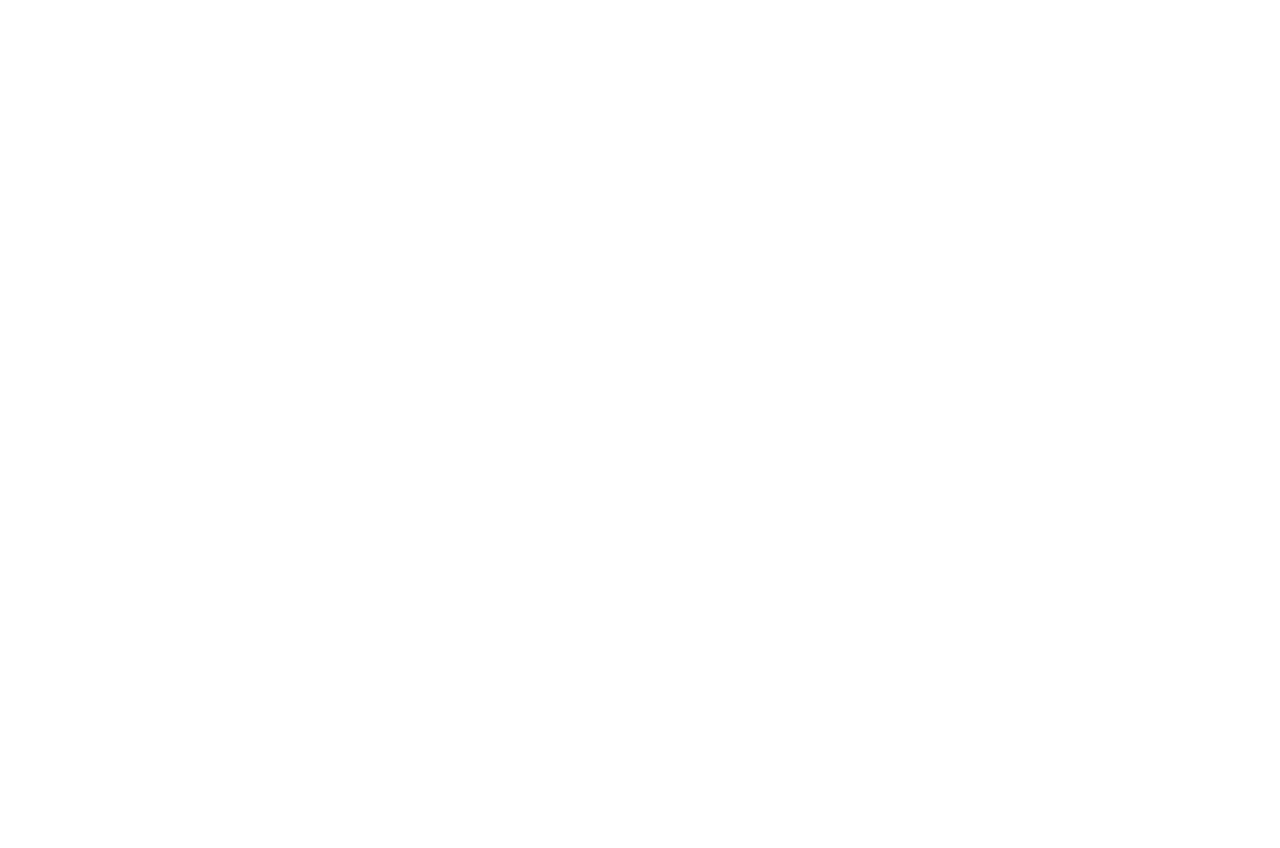
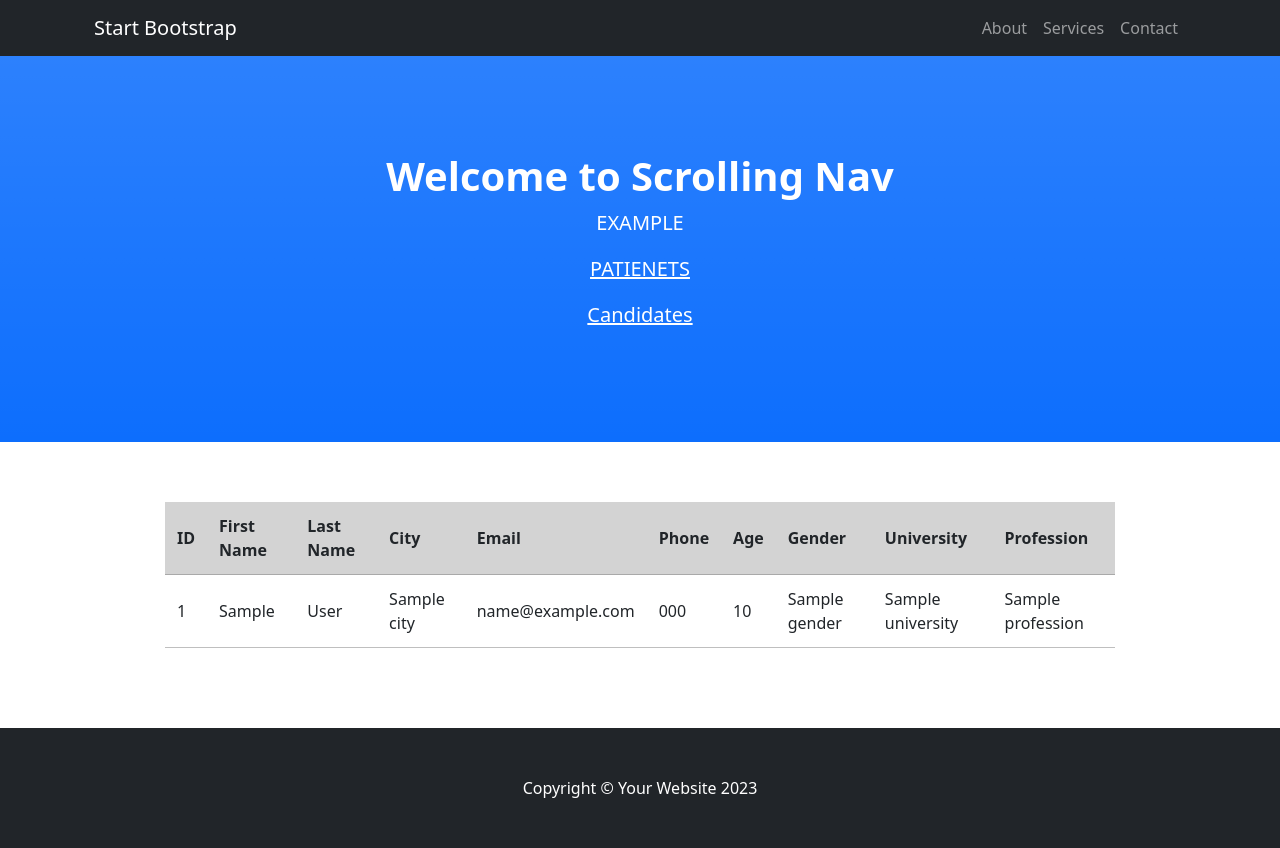
Before and after one commit to mkskh/hospital_database_-group_project-, a Django app: page /candidates/ in a window 1280 px wide. Before the commit the page is empty. Before the commit the page ends 800 px from the top, so only its background shows below. Run offline with Django 5.2, Linux system fonts and the light colour scheme; tables that the repository leaves empty hold one stand-in row (values such as "Sample post"); a database or web service that is not in the repository returns one stand-in record (values such as "Sample title"); data that the repository does not hold is empty; some libraries are stand-ins or nearby versions.

Commit message:
made table

```diff
--- a/candidates/views.py
+++ b/candidates/views.py
@@ -1,5 +1,14 @@
 from django.shortcuts import render
+import requests
 
 
 def index(request):
-    return render(request, 'candidates/index.html')
+
+    if request.method == "GET":
+        url = "http://127.0.0.1:8080/candidates/"
+
+        response = requests.get(url).json()
+
+        example = {"one": "two"}
+
+        return render(request, 'candidates/index.html', {"response": response})
--- a/templates/base.html
+++ b/templates/base.html
@@ -15,7 +15,7 @@
         <!-- Navigation-->
         <nav class="navbar navbar-expand-lg navbar-dark bg-dark fixed-top" id="mainNav">
             <div class="container px-4">
-                <a class="navbar-brand" href="#page-top">Start Bootstrap</a>
+                <a class="navbar-brand" href="{% url 'general:index' %}">Start Bootstrap</a>
                 <button class="navbar-toggler" type="button" data-bs-toggle="collapse" data-bs-target="#navbarResponsive" aria-controls="navbarResponsive" aria-expanded="false" aria-label="Toggle navigation"><span class="navbar-toggler-icon"></span></button>
                 <div class="collapse navbar-collapse" id="navbarResponsive">
                     <ul class="navbar-nav ms-auto">
@@ -32,7 +32,7 @@
                 <h1 class="fw-bolder">Welcome to Scrolling Nav</h1>
                 <p class="lead">EXAMPLE</p>
                 <a style="color:white"  href="{% url 'patients:patient' %}"><p class="lead">PATIENETS</p></a>
-                <p class="lead">EXAMPLE</p>
+                <a style="color:white"  href="{% url 'candidates:index' %}"><p class="lead">Candidates</p></a>
             </div>
         </header>
 
--- a/templates/candidates/index.html
+++ b/templates/candidates/index.html
@@ -0,0 +1,44 @@
+{% extends 'base.html' %}
+
+{% block content %}
+
+<div style="display: flex; justify-content: center; margin: 20px 160px 40px 160px; padding: 20px 5px 40px 5px;">
+    <table style="border-collapse: separate; border-spacing: 0; width: 100%; margin-top: 20px;">
+        <thead style="background-color: lightgray;">
+            <tr>
+                <th style="border-bottom: 1px solid rgba(128,128,128,0.5); padding: 12px;">ID</th>
+                <th style="border-bottom: 1px solid rgba(128,128,128,0.5); padding: 12px;">First Name</th>
+                <th style="border-bottom: 1px solid rgba(128,128,128,0.5); padding: 12px;">Last Name</th>
+                <th style="border-bottom: 1px solid rgba(128,128,128,0.5); padding: 12px;">City</th>
+                <th style="border-bottom: 1px solid rgba(128,128,128,0.5); padding: 12px;">Email</th>
+                <th style="border-bottom: 1px solid rgba(128,128,128,0.5); padding: 12px;">Phone</th>
+                <th style="border-bottom: 1px solid rgba(128,128,128,0.5); padding: 12px;">Age</th>
+                <th style="border-bottom: 1px solid rgba(128,128,128,0.5); padding: 12px;">Gender</th>
+                <th style="border-bottom: 1px solid rgba(128,128,128,0.5); padding: 12px;">University</th>
+                <th style="border-bottom: 1px solid rgba(128,128,128,0.5); padding: 12px;">Profession</th>
+            </tr>
+        </thead>
+
+        <tbody>
+            {% for element in response %}
+            <tr>
+                <td style="border-bottom: 0.5px solid rgba(128,128,128,0.5); padding: 12px;">{{element.id}}</td>
+                <td style="border-bottom: 0.5px solid rgba(128,128,128,0.5); padding: 12px;">{{element.first_name}}</td>
+                <td style="border-bottom: 0.5px solid rgba(128,128,128,0.5); padding: 12px;">{{element.last_name}}</td>
+                <td style="border-bottom: 0.5px solid rgba(128,128,128,0.5); padding: 12px;">{{element.city}}</td>
+                <td style="border-bottom: 0.5px solid rgba(128,128,128,0.5); padding: 12px;">{{element.email}}</td>
+                <td style="border-bottom: 0.5px solid rgba(128,128,128,0.5); padding: 12px;">{{element.phone}}</td>
+                <td style="border-bottom: 0.5px solid rgba(128,128,128,0.5); padding: 12px;">{{element.age}}</td>
+                <td style="border-bottom: 0.5px solid rgba(128,128,128,0.5); padding: 12px;">{{element.gender}}</td>
+                <td style="border-bottom: 0.5px solid rgba(128,128,128,0.5); padding: 12px;">{{element.university}}</td>
+                <td style="border-bottom: 0.5px solid rgba(128,128,128,0.5); padding: 12px;">{{element.profession}}</td>
+            </tr>
+            {% endfor %}
+        </tbody>
+
+    </table>
+</div>
+
+
+
+{% endblock %}
```
Also changed, not shown: db.sqlite3.
